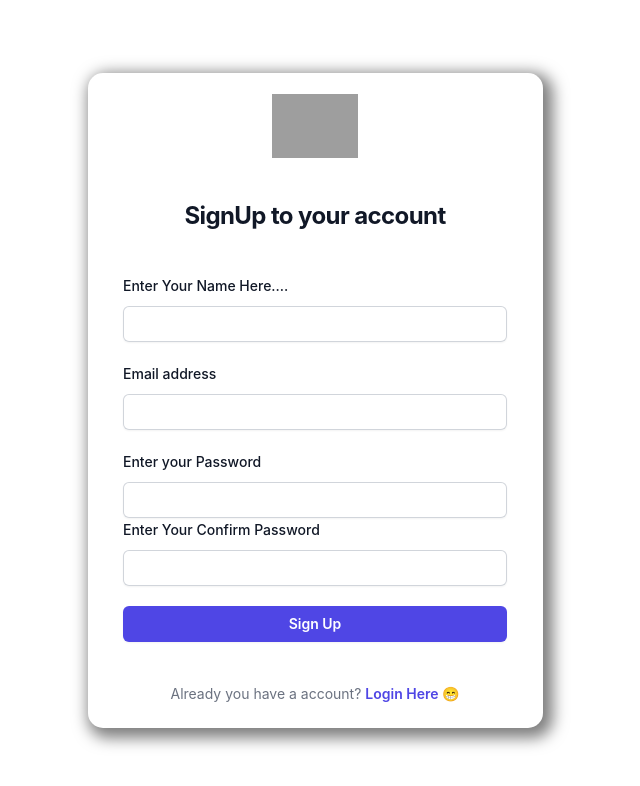
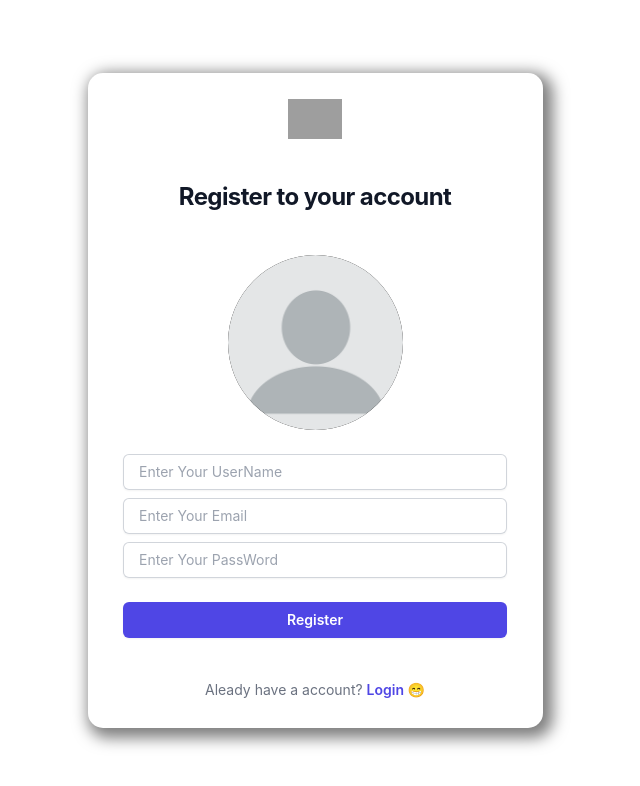
Before and after one commit to Adityakr3/login-page-with-authe-in-react-and-node, a React (Create React App) app in the folder client/: page /register in a window 1280 px wide. Shown: the top 786 px of the page, without its empty margins (325-965 px from the left). Built offline with nearby package versions, Linux system fonts and the light colour scheme; grey boxes are pictures that could not be loaded.

Commit message:
fully auti and use img upload function

```diff
--- a/client/src/helper/Validate.js
+++ b/client/src/helper/Validate.js
@@ -21,8 +21,25 @@ export async function resetPasswordValidation(values){
     return errors
 }
 
+// VALIDATE REGISTER FORM
+
+export async function registerValidation(values){
+  const errors = usernameVerify({} , values);
+  passwordVerify(errors , values)
+  emailVerify(errors , values)
+}
 
 
+// Email validate
+
+function emailVerify(error={} ,values){
+  if(!values.email){
+    error.email =Toast.error("Email field can't be empty")
+  }else if (values.email.includes(' ')){
+    error.email= Toast.error("Please enter valid email address...");
+  }
+  return error
+}
 
 
 // password validate
--- a/client/src/pages/Register.js
+++ b/client/src/pages/Register.js
@@ -1,131 +1,108 @@
-import React, { useState } from 'react'
-import { Link } from 'react-router-dom'
+import React, { useState } from "react";
+import { Link } from "react-router-dom";
+import {Toaster} from "react-hot-toast"
+import image from "../asset/images/pic.webp"
 import style from "../style/UserName.module.css"
+import {useFormik} from 'formik'
+import { registerValidation } from "../helper/Validate";
+import converttobase64 from '../helper/Convert'
 export function Register() {
+const [file , setFile] = useState()
+const formik = useFormik({
+   initialValues:{
+    username:'',
+    email:'',
+    password:'',
+   },
+   validate:registerValidation,
+   validateOnBlur:false,
+   validateOnChange:false,
+   onSubmit: async values => {
+     values = await Object.assign(values ,{profile : file || ''})
+     console.log(values);
+   }
+})
 
- const [data , setData ] = useState({
-  username:"",
-  email: "",
-  password: ""
- })
- console.log(data);
+const onUpload = async e => {
+  const base64 = await converttobase64(e.target.files[0])
+  setFile(base64)
+}
+
   return (
     <div className={style.main}>
-    <div id={style.container} className="px-8 py-25">
+      <Toaster className='top-center' reverseOrder={false}></Toaster>
+      <div id={style.container}>
         <div className="sm:mx-auto sm:w-full sm:max-w-sm">
           <img
-          className="mx-auto h-16 w-auto"
+            className="mx-auto h-10 w-auto"
             src="https://cdn.iconscout.com/icon/free/png-512/free-ecommerce-3713043-3096502.png?f=webp&w=256"
             alt="Your Company"
           />
           <h2 className="mt-10 text-center text-2xl font-bold leading-9 tracking-tight text-gray-900">
-          SignUp to your account
+          Register to your account
           </h2>
         </div>
-
         <div className="mt-10 sm:mx-auto sm:w-full sm:max-w-sm">
-        <form className="space-y-5" action="#" method="POST">
+          <form onSubmit={formik.handleSubmit} className="space-y-6" action="#" method="POST">
+            <div className={style.avtar}>
+               <label htmlFor="profile">
+                 <img src={file || image} alt="" srcset="" />
+               </label>
+               <input onChange={onUpload} type="file" id="profile" name="profile"/>
+            </div>
             <div>
-            <label
-              htmlFor="name"
-              className="block text-sm font-medium leading-6 text-gray-900"
-            >
-              Enter Your Name Here....
-            </label>
               <div className="mt-2">
-              <input
-                onChange={(e)=> setData({...data , username:e.target.value}) }
-                value={data.username}
-                id="name"
-                name="name"
-                type="name"
-                autoComplete="name"
-                required
-                className="block w-full rounded-md border-0 py-1.5 text-gray-900 shadow-sm ring-1 ring-inset ring-gray-300 placeholder:text-gray-400 focus:ring-2 focus:ring-inset focus:ring-indigo-600 sm:text-sm sm:leading-6"
+                <input {...formik.getFieldProps('username') }
+                  placeholder="Enter Your UserName"
+                  id="username"
+                  name="username"
+                  type="username"
+                  autoComplete="username"
+                  className="block w-full  p-4 rounded-md border-0 py-1.5 text-gray-900 shadow-sm ring-1 ring-inset ring-gray-300 placeholder:text-gray-400 focus:ring-2 focus:ring-inset focus:ring-indigo-600 sm:text-sm sm:leading-6"
+                />
+              </div>
+              <div className="mt-2">
+                <input {...formik.getFieldProps('email') }
+                  placeholder="Enter Your Email"
+                  id="email"
+                  name="email"
+                  autoComplete="email"
+                  className="block w-full  p-4 rounded-md border-0 py-1.5 text-gray-900 shadow-sm ring-1 ring-inset ring-gray-300 placeholder:text-gray-400 focus:ring-2 focus:ring-inset focus:ring-indigo-600 sm:text-sm sm:leading-6"
+                />
+              </div>
+              <div className="mt-2">
+                <input {...formik.getFieldProps('password') }
+                  placeholder="Enter Your PassWord"
+                  id="password"
+                  name="password"
+                  type="password"
+                  autoComplete="password"
+                  className="block w-full  p-4 rounded-md border-0 py-1.5 text-gray-900 shadow-sm ring-1 ring-inset ring-gray-300 placeholder:text-gray-400 focus:ring-2 focus:ring-inset focus:ring-indigo-600 sm:text-sm sm:leading-6"
                 />
               </div>
             </div>
             <div>
-            <label
-              htmlFor="email"
-              className="block text-sm font-medium leading-6 text-gray-900"
-            >
-              Email address
-            </label>
-            <div className="mt-2">
-              <input
-                onChange={(e)=> setData({...data , email:e.target.value}) }
-                value={data.email}
-                id="email"
-                name="email"
-                type="email"
-                autoComplete="email"
-                required
-                className="block w-full rounded-md border-0 py-1.5 text-gray-900 shadow-sm ring-1 ring-inset ring-gray-300 placeholder:text-gray-400 focus:ring-2 focus:ring-inset focus:ring-indigo-600 sm:text-sm sm:leading-6"
-              />
-            </div>
-          </div>
-
-          <div>
-            <div className="flex items-center justify-between">
-              <label
-                htmlFor="password"
-                className="block text-sm font-medium leading-6 text-gray-900"
-              >
-                Enter your Password
-              </label>
-            </div>
-            <div className="mt-2">
-              <input
-                onChange={(e)=> setData({...data , password:e.target.value}) }
-                value={data.password}
-                id="password"
-                name="password"
-                type="password"
-                required
-                className="block w-full rounded-md border-0 py-1.5 text-gray-900 shadow-sm ring-1 ring-inset ring-gray-300 placeholder:text-gray-400 focus:ring-2 focus:ring-inset focus:ring-indigo-600 sm:text-sm sm:leading-6"
-              />
-            </div>
-            <div className="flex items-center justify-between">
-              <label
-                htmlFor="password"
-                className="block text-sm font-medium leading-6 text-gray-900"
-              >
-                Enter Your Confirm Password
-              </label>
-            </div>
-            <div className="mt-2">
-              <input
-                id="confirm-password"
-                name="confirm-password"
-                type="password"
-                required
-                className="block w-full rounded-md border-0 py-1.5 text-gray-900 shadow-sm ring-1 ring-inset ring-gray-300 placeholder:text-gray-400 focus:ring-2 focus:ring-inset focus:ring-indigo-600 sm:text-sm sm:leading-6"
-              />
-            </div>
-          </div>
-
-          <div>
               <button
+                // onClick={SendOtp}
                 type="submit"
                 className="flex w-full justify-center rounded-md bg-indigo-600 px-3 py-1.5 text-sm font-semibold leading-6 text-white shadow-sm hover:bg-indigo-500 focus-visible:outline focus-visible:outline-2 focus-visible:outline-offset-2 focus-visible:outline-indigo-600"
               >
-              Sign Up
+                Register
               </button>
             </div>
           </form>
 
           <p className="mt-10 text-center text-sm text-gray-500">
-          Already you have a account?{" "}
+            Aleady have a account?{" "}
             <Link
-            to="/"
+              to="/register"
               className="font-semibold leading-6 text-indigo-600 hover:text-indigo-500"
             >
-            Login Here 😁
+              Login 😁
             </Link>
           </p>
         </div>
       </div>
     </div>
-  )
+  );
 }
```
Lines whose indentation alone changed are shown as unchanged.
